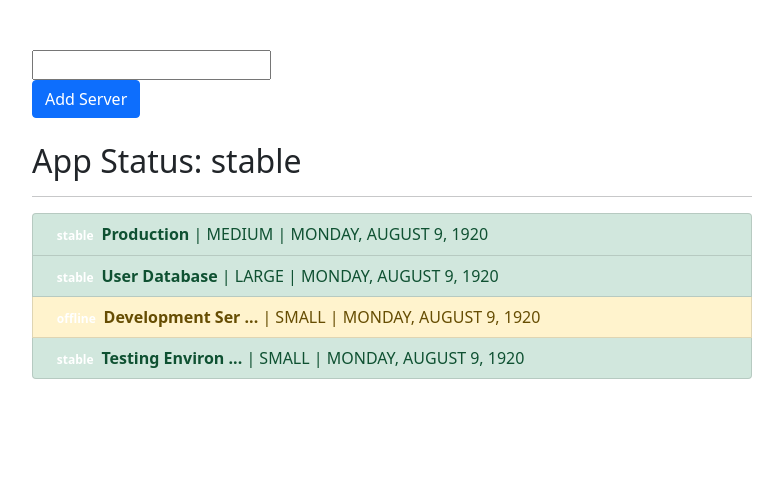
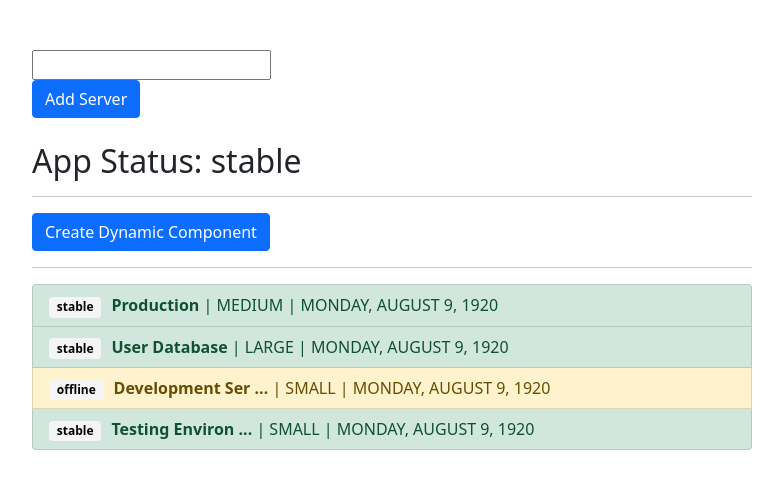
Before and after one commit to amisha-soni14/Angular-js, an Angular app: page / in a window 1280 px wide. Shown: the top 488 px of the page, without its empty margins (62-845 px from the left). Built offline with nearby package versions, Linux system fonts and the light colour scheme.

Commit message:
Creating dynamic component with eventbinding

```diff
--- a/src/app/app.component.css
+++ b/src/app/app.component.css
@@ -1,3 +1,9 @@
 .container {
   margin-top: 50px;
 }
+span {
+  color: black;
+  font-weight: bold;
+  background-color: whitesmoke;
+  margin-right: 10px;
+}
--- a/src/app/app.component.html
+++ b/src/app/app.component.html
@@ -6,6 +6,9 @@
       <button class="btn btn-primary" (click)="onAddServer()">Add Server</button>
       <br><br>
       <h2>App Status: {{ appStatus | async}}</h2>
+      <hr>
+      <button class="btn btn-primary" (click)="createDynamic()">Create Dynamic Component</button>
+      <ng-container #container></ng-container>
       <hr>
       <ul class="list-group">
         <li
--- a/src/app/app.component.ts
+++ b/src/app/app.component.ts
@@ -1,11 +1,23 @@
-import { Component, OnInit } from '@angular/core';
-
+import {
+ Component,
+ OnInit,
+ ViewContainerRef,
+ ComponentFactoryResolver,
+ ViewChild,
+ ElementRef
+} from '@angular/core';
+import { DynamicComponent } from './dynamic/dynamic.component';
 @Component({
   selector: 'app-root',
   templateUrl: './app.component.html',
   styleUrls: ['./app.component.css']
 })
 export class AppComponent {
+  @ViewChild('container', { read: ViewContainerRef })
+  container!: ViewContainerRef;
+
+  constructor(private componentFactoryResolver: ComponentFactoryResolver) { }
+
   appStatus = new Promise((resolve, reject) => {
     setTimeout(() => {
       resolve('stable');
@@ -53,4 +65,12 @@ export class AppComponent {
       started: new Date(15, 1, 2017)
     });
   }
+
+  createDynamic() {
+    // create the component factory
+    const dynamicComponentFactory = this.componentFactoryResolver.resolveComponentFactory(DynamicComponent);
+
+    // add the component to the view
+    const componentRef = this.container.createComponent(dynamicComponentFactory);
+  }
 }
--- a/src/app/app.module.ts
+++ b/src/app/app.module.ts
@@ -6,12 +6,14 @@ import { FormsModule } from '@angular/forms';
 import { AppComponent } from './app.component';
 import { ShortenPipe } from './shorten.pipe';
 import { FilterPipe } from './filter.pipe';
+import { DynamicComponent } from './dynamic/dynamic.component';
 
 @NgModule({
   declarations: [
     AppComponent,
     ShortenPipe,
-    FilterPipe
+    FilterPipe,
+    DynamicComponent
   ],
   imports: [
     BrowserModule,
--- /dev/null
+++ b/src/app/dynamic/dynamic.component.css
@@ -0,0 +1,7 @@
+p {
+  background-color: lightgreen;
+  color: black;
+  font-weight: bold;
+  font-size: 20px;
+  padding: 30px;
+}
--- /dev/null
+++ b/src/app/dynamic/dynamic.component.html
@@ -0,0 +1 @@
+<p>Dynamic component created </p>
--- /dev/null
+++ b/src/app/dynamic/dynamic.component.ts
@@ -0,0 +1,15 @@
+import { Component, OnInit } from '@angular/core';
+
+@Component({
+  selector: 'app-dynamic',
+  templateUrl: './dynamic.component.html',
+  styleUrls: ['./dynamic.component.css']
+})
+export class DynamicComponent implements OnInit {
+
+  constructor() { }
+
+  ngOnInit(): void {
+  }
+
+}
```
